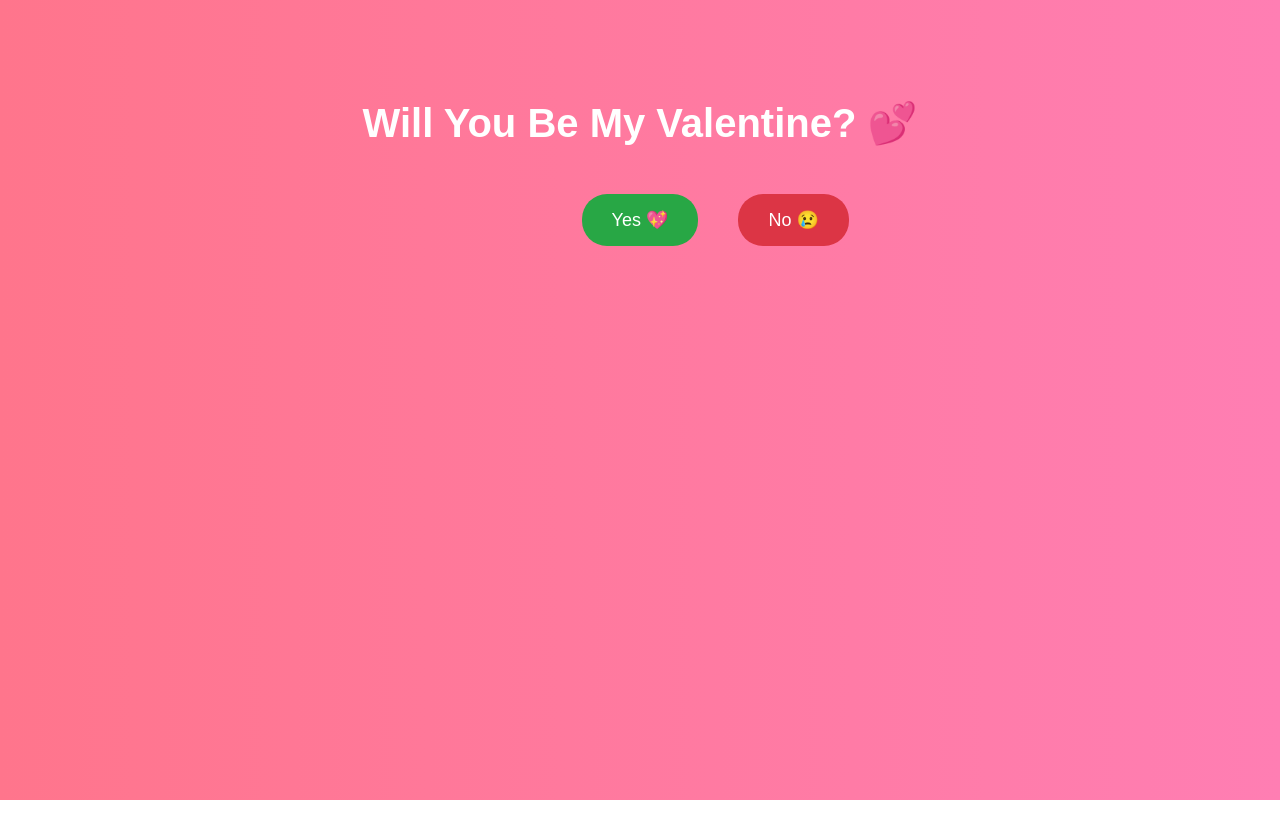
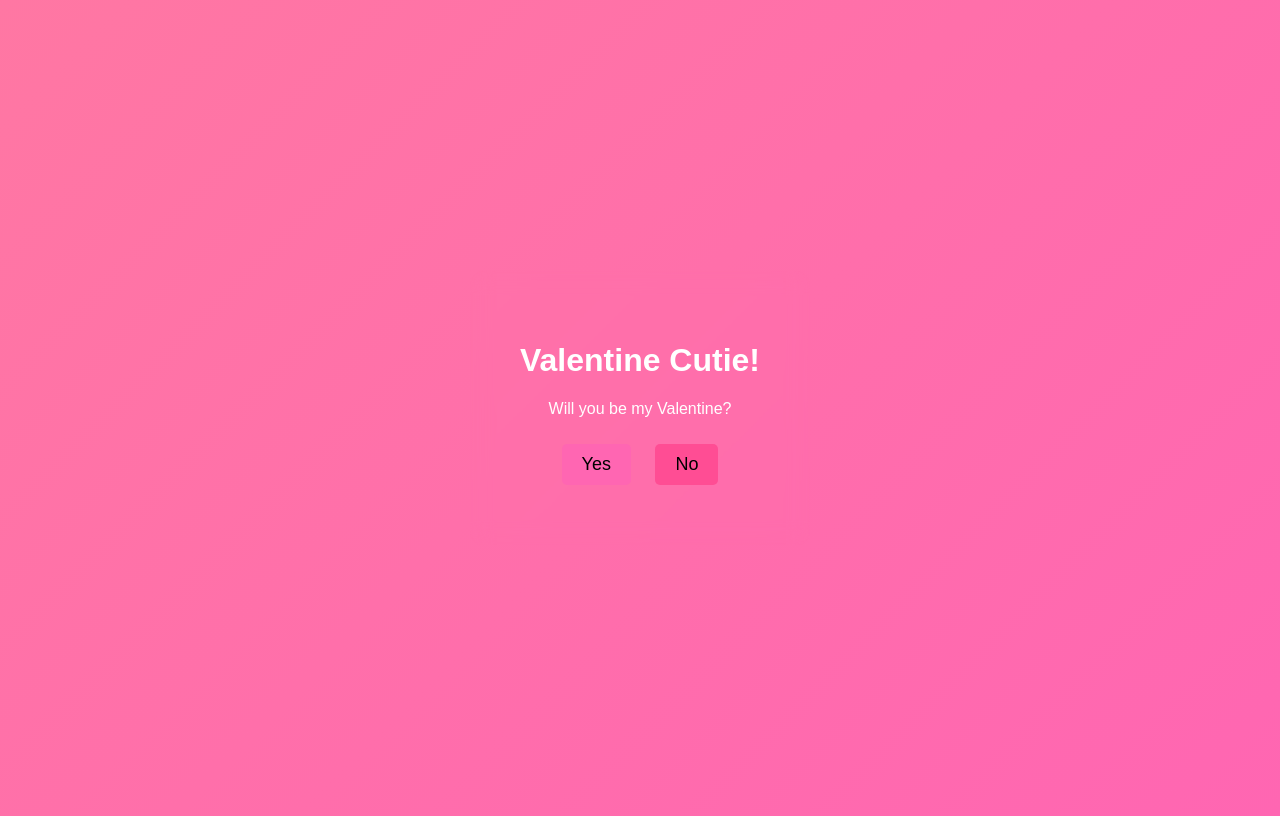
Before and after one commit to ravirockerz/Valentine, a plain HTML site: page index.html in a window 1280 px wide. Drawn offline with Linux system fonts and the light colour scheme.

Commit message:
Update index.html with new Valentine Cutie HTML code

```diff
--- a/index.html
+++ b/index.html
@@ -1,87 +1,100 @@
 <!DOCTYPE html>
-<html>
+<html lang="en">
 <head>
-    <title>Will You Be My Valentine? 💖</title>
+    <meta charset="UTF-8">
+    <meta name="viewport" content="width=device-width, initial-scale=1.0">
+    <title>Valentine Cutie</title>
     <style>
         body {
+            display: flex;
+            justify-content: center;
+            align-items: center;
+            height: 100vh;
+            background: linear-gradient(135deg, #ff77a3, #ff66b2);
+            overflow: hidden;
+            font-family: 'Arial', sans-serif;
+        }
+        .container {
+            backdrop-filter: blur(10px);
+            padding: 50px;
+            border-radius: 15px;
             text-align: center;
-            font-family: Arial, sans-serif;
-            background: linear-gradient(to right, #ff758c, #ff7eb3);
-            color: white;
-            overflow: hidden;
-        }
-
-        h1 {
-            margin-top: 100px;
-            font-size: 40px;
-        }
-
-        button {
-            padding: 15px 30px;
-            font-size: 18px;
-            margin: 20px;
-            border: none;
-            border-radius: 25px;
-            cursor: pointer;
-            transition: 0.3s;
-        }
-
-        #yesBtn {
-            background-color: #28a745;
             color: white;
         }
-
-        #noBtn {
-            background-color: #dc3545;
-            color: white;
+        button {
+            padding: 10px 20px;
+            font-size: 18px;
+            border: none;
+            border-radius: 5px;
+            cursor: pointer;
+            transition: transform 0.5s;
+        }
+        .yes {
+            background: #ff66b2;
+            margin: 10px;
+        }
+        .no {
+            background: #ff4d94;
+            margin: 10px;
+        }
+        .floating-hearts {
             position: absolute;
+            top: 20%;
+            left: 50%;
+            transform: translate(-50%, -50%);
+            pointer-events: none;
+            display: none;
         }
-
         .heart {
+            width: 20px;
+            height: 20px;
+            background: red;
             position: absolute;
-            color: red;
-            animation: float 5s linear infinite;
+            border-radius: 50%;
+            animation: float 2s infinite;
         }
-
         @keyframes float {
-            0% { transform: translateY(100vh); opacity: 1; }
-            100% { transform: translateY(-10vh); opacity: 0; }
+            0% {
+                transform: translateY(0);
+            }
+            50% {
+                transform: translateY(-20px);
+            }
+            100% {
+                transform: translateY(0);
+            }
         }
     </style>
 </head>
 <body>
+    <div class="container">
+        <h1>Valentine Cutie!</h1>
+        <p>Will you be my Valentine?</p>
+        <button class="yes" onclick="showMessage()">Yes</button>
+        <button class="no" onclick="moveAway()">No</button>
+        <div class="floating-hearts"></div>
+        <p id="message" style="display:none;"></p>
+    </div>
 
-    <h1>Will You Be My Valentine? 💕</h1>
+    <script>
+        function showMessage() {
+            document.getElementById('message').innerText = "You just made my world brighter, Cutie ❤️✨ I promise unlimited smiles, silly fights & forever love 💍💕";
+            document.getElementById('message').style.display = 'block';
+            const heartsContainer = document.querySelector('.floating-hearts');
+            heartsContainer.style.display = 'block';
+            for (let i = 0; i < 10; i++) {
+                let heart = document.createElement('div');
+                heart.className = 'heart';
+                heart.style.left = Math.random() * 100 + 'px';
+                heart.style.animationDuration = (Math.random() * 3 + 1) + 's';
+                heartsContainer.appendChild(heart);
+            }
+        }
 
-    <button id="yesBtn" onclick="sayYes()">Yes 💖</button>
-    <button id="noBtn" onmouseover="moveNo()">No 😢</button>
-
-    <h2 id="response"></h2>
-
-<script>
-    function sayYes() {
-        document.getElementById("response").innerHTML =
-            "Yayyyyy!!! ❤️ I knew you would say YES! 💍✨";
-        createHearts();
-    }
-
-    function moveNo() {
-        const btn = document.getElementById("noBtn");
-        btn.style.top = Math.random() * window.innerHeight + "px";
-        btn.style.left = Math.random() * window.innerWidth + "px";
-    }
-
-    function createHearts() {
-        for (let i = 0; i < 20; i++) {
-            let heart = document.createElement("div");
-            heart.innerHTML = "❤️";
-            heart.className = "heart";
-            heart.style.left = Math.random() * 100 + "vw";
-            heart.style.fontSize = Math.random() * 20 + 20 + "px";
-            document.body.appendChild(heart);
+        function moveAway() {
+            const noButton = document.querySelector('.no');
+            noButton.style.transform = 'translateX(-200px)';
         }
-    }
-</script>
-
+    </script>
 </body>
 </html>
```
